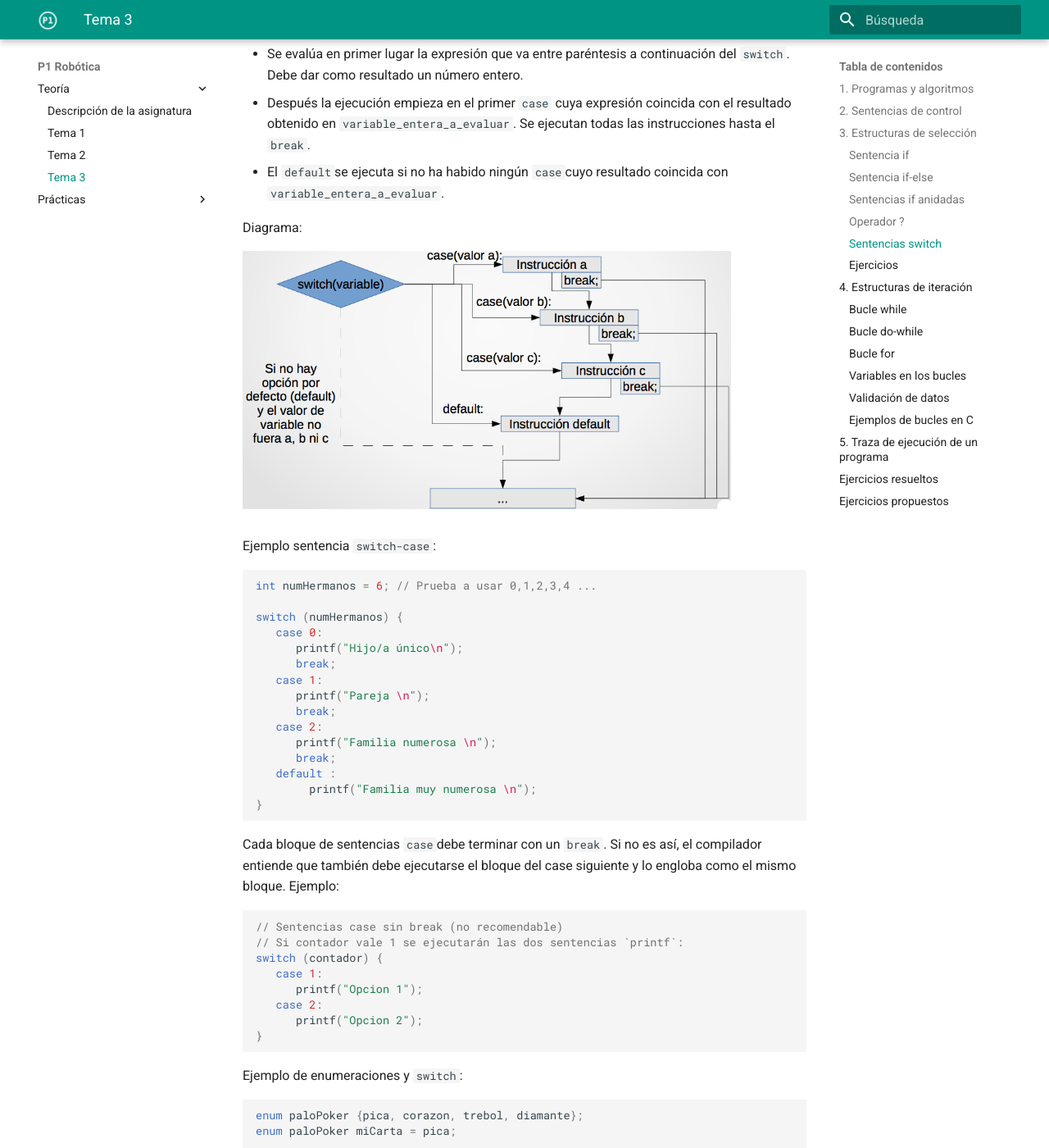
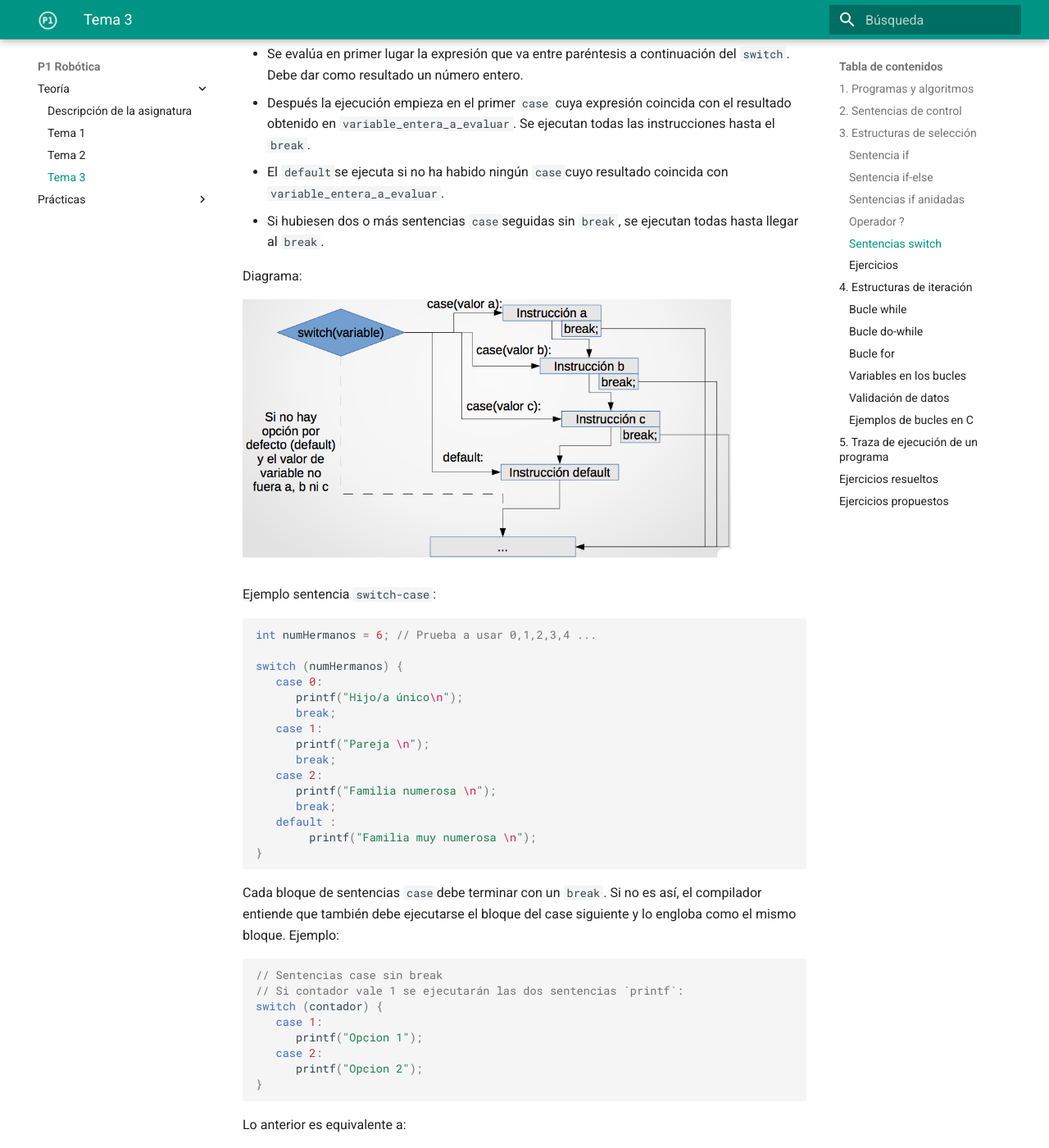
Before and after one commit to cpomares/p1-robotica, an MkDocs documentation site: the page built from docs/Teoria/tema03-sentencias-de-control/tema03-sentencias-de-control.md, in a window 1280 px wide and 1400 px high, scrolled down 8308 px. Shown: the whole window at 82% size. Built offline with MkDocs 1.6.1 and Material for MkDocs 9.7.7, drawn with Linux system fonts in a browser that asks for light colours; some of the changed text lies outside the part shown.

Commit message:
ejemplo switch

```diff
--- a/docs/Teoria/tema03-sentencias-de-control/tema03-sentencias-de-control.md
+++ b/docs/Teoria/tema03-sentencias-de-control/tema03-sentencias-de-control.md
@@ -320,6 +320,7 @@
 - Se evalúa en primer lugar la expresión que va entre paréntesis a continuación del `switch`. Debe dar como resultado un número entero.
 - Después la ejecución empieza en el primer `case` cuya expresión coincida con el resultado obtenido en `variable_entera_a_evaluar`. Se ejecutan todas las instrucciones hasta el `break`.
 - El `default`se ejecuta si no ha habido ningún `case`cuyo resultado coincida con `variable_entera_a_evaluar`.
+- Si hubiesen dos o más sentencias `case`seguidas sin `break`, se ejecutan todas hasta llegar al `break`.
 
 Diagrama:
 
@@ -348,12 +349,23 @@
 Cada bloque de sentencias `case`debe terminar con un `break`. Si no es así, el compilador entiende que también debe ejecutarse el bloque del case siguiente y lo engloba como el mismo bloque. Ejemplo:
 
 ~~~c
-// Sentencias case sin break (no recomendable)
+// Sentencias case sin break
 // Si contador vale 1 se ejecutarán las dos sentencias `printf`:
 switch (contador) {
    case 1:
       printf("Opcion 1");
    case 2:
+      printf("Opcion 2");
+}
+~~~
+
+Lo anterior es equivalente a:
+
+~~~c
+switch (contador) {
+   case 1:
+   case 2:
+      printf("Opcion 1");
       printf("Opcion 2");
 }
 ~~~
```
